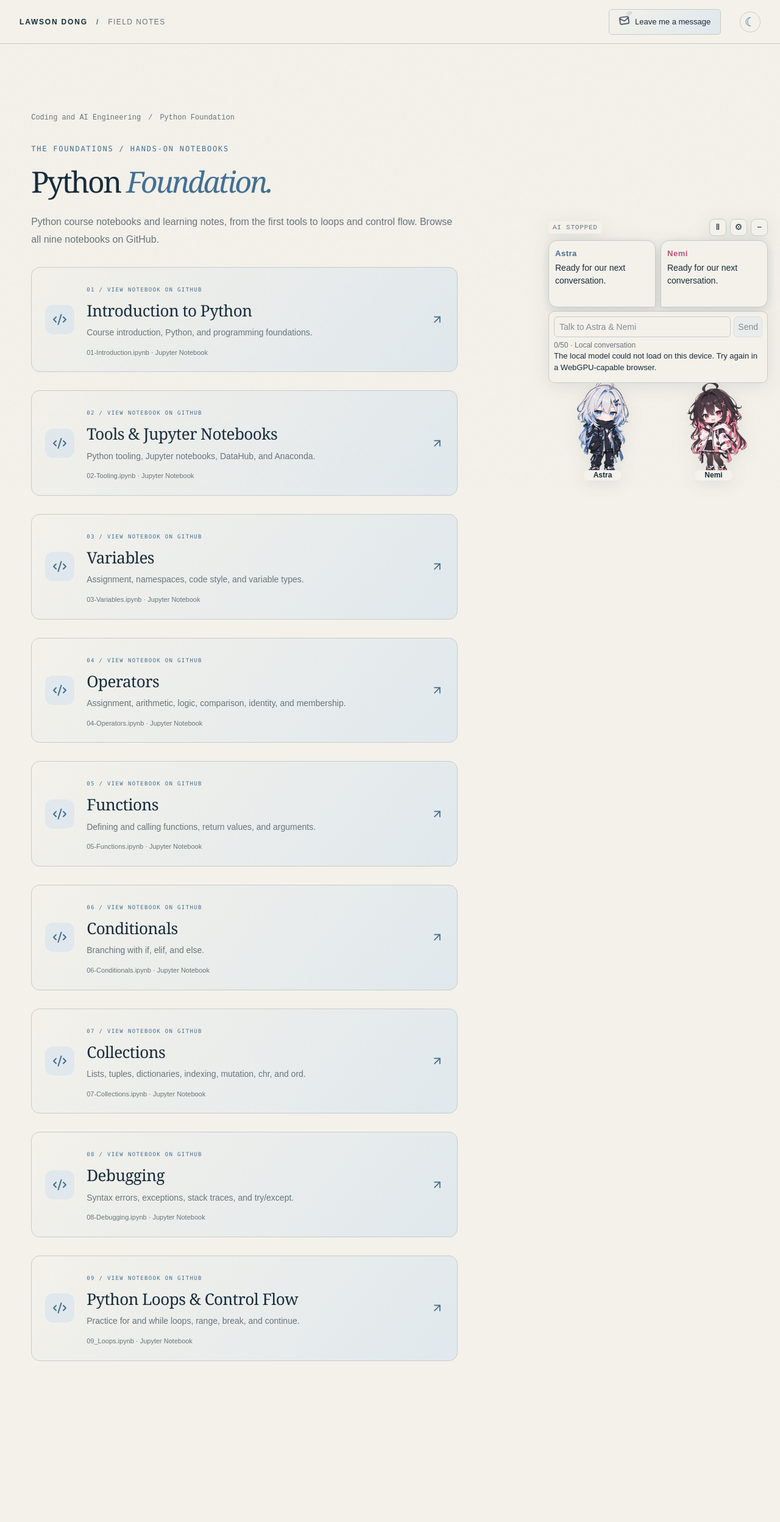
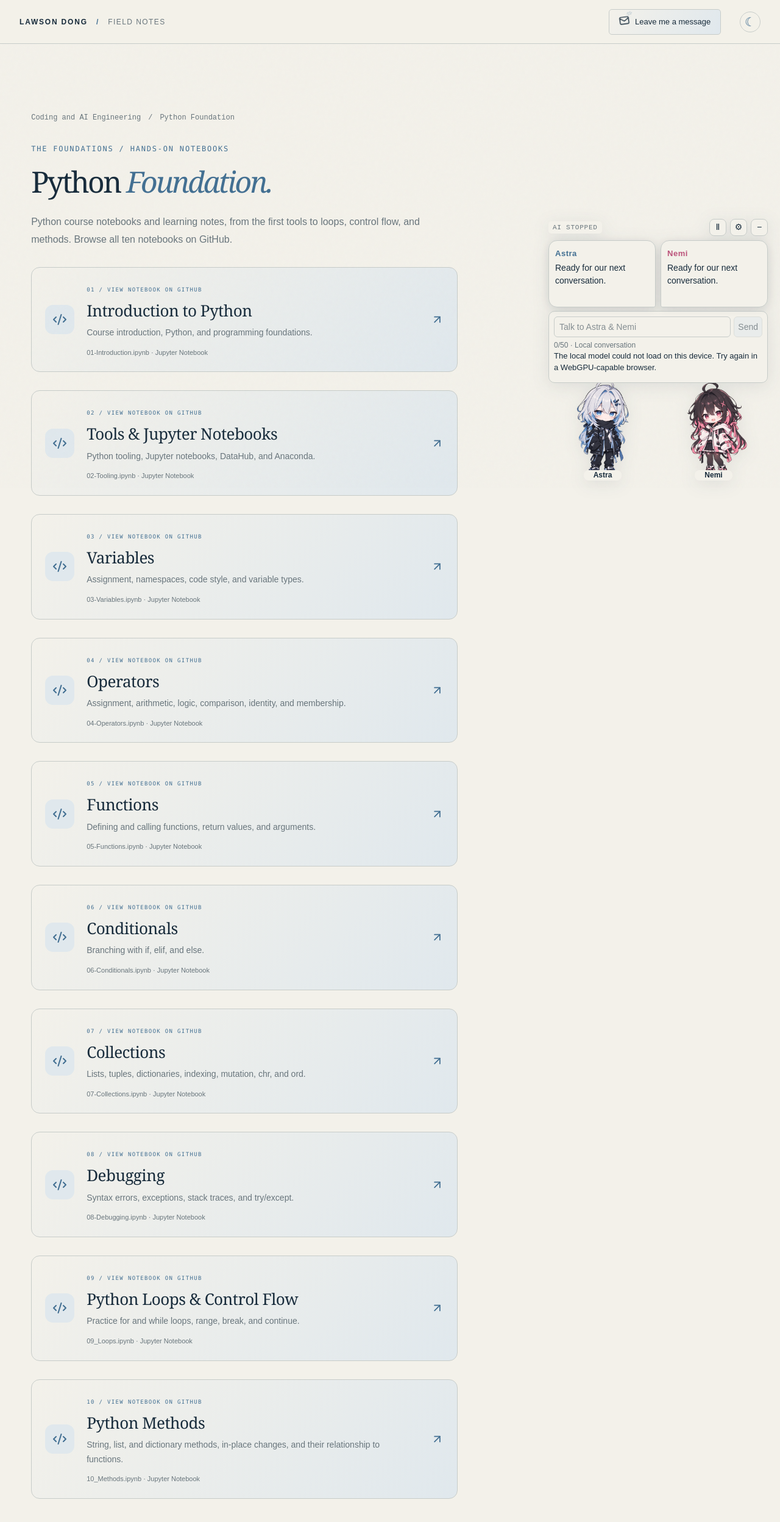
Before and after one commit to Lawson-Dong/personal-website, a Next.js app: page /coding/python-foundation in a window 1280 px wide. Shown: the top 2496 px of the page at 61% size. Before the commit the page ends 2374 px from the top, so only its background shows below. Built offline with nearby package versions, Linux system fonts and the light colour scheme.

Commit message:
Link Python methods notebook from Python Foundation

```diff
--- a/app/coding/python-foundation/page.tsx
+++ b/app/coding/python-foundation/page.tsx
@@ -3,7 +3,7 @@ import { ArrowUpRight, Code2 } from 'lucide-react';
 
 export const metadata = {
   title: 'Python Foundation',
-  description: 'Nine Python notebooks covering introductions, tooling, variables, operators, functions, conditionals, collections, debugging, and loops.',
+  description: 'Ten Python notebooks covering introductions, tooling, variables, operators, functions, conditionals, collections, debugging, loops, and methods.',
 };
 
 const notebookBaseUrl =
@@ -54,6 +54,11 @@ const notebooks = [
     "filename": "09_Loops.ipynb",
     "title": "Python Loops & Control Flow",
     "description": "Practice for and while loops, range, break, and continue."
+  },
+  {
+    "filename": "10_Methods.ipynb",
+    "title": "Python Methods",
+    "description": "String, list, and dictionary methods, in-place changes, and their relationship to functions."
   }
 ];
 
@@ -67,7 +72,7 @@ export default function PythonFoundation() {
       </nav>
       <p className="eyebrow">THE FOUNDATIONS / HANDS-ON NOTEBOOKS</p>
       <h1 className="portal-title">Python <em>Foundation.</em></h1>
-      <p className="portal-copy">Python course notebooks and learning notes, from the first tools to loops and control flow. Browse all nine notebooks on GitHub.</p>
+      <p className="portal-copy">Python course notebooks and learning notes, from the first tools to loops, control flow, and methods. Browse all ten notebooks on GitHub.</p>
       {notebooks.map((notebook) => (
         <a className="python-notebook-link" key={notebook.filename} href={notebookBaseUrl + notebook.filename} target="_blank" rel="noopener noreferrer">
           <span className="notebook-code-icon">
```
